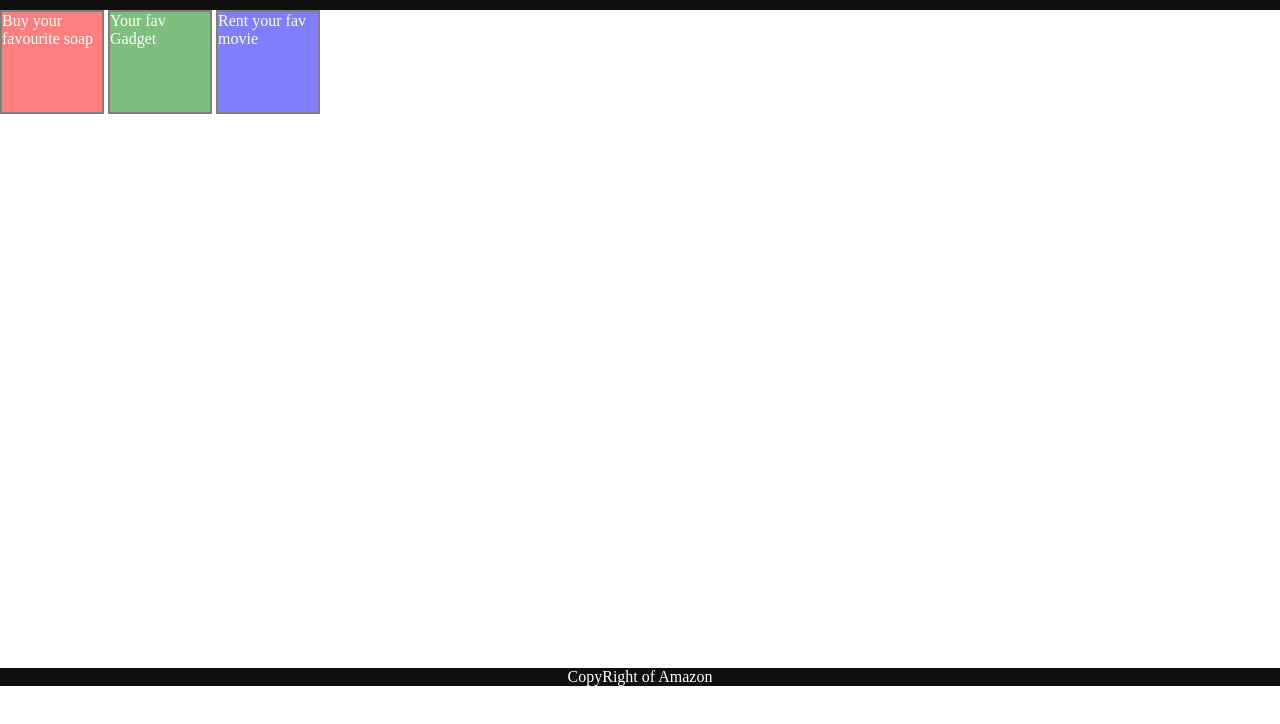
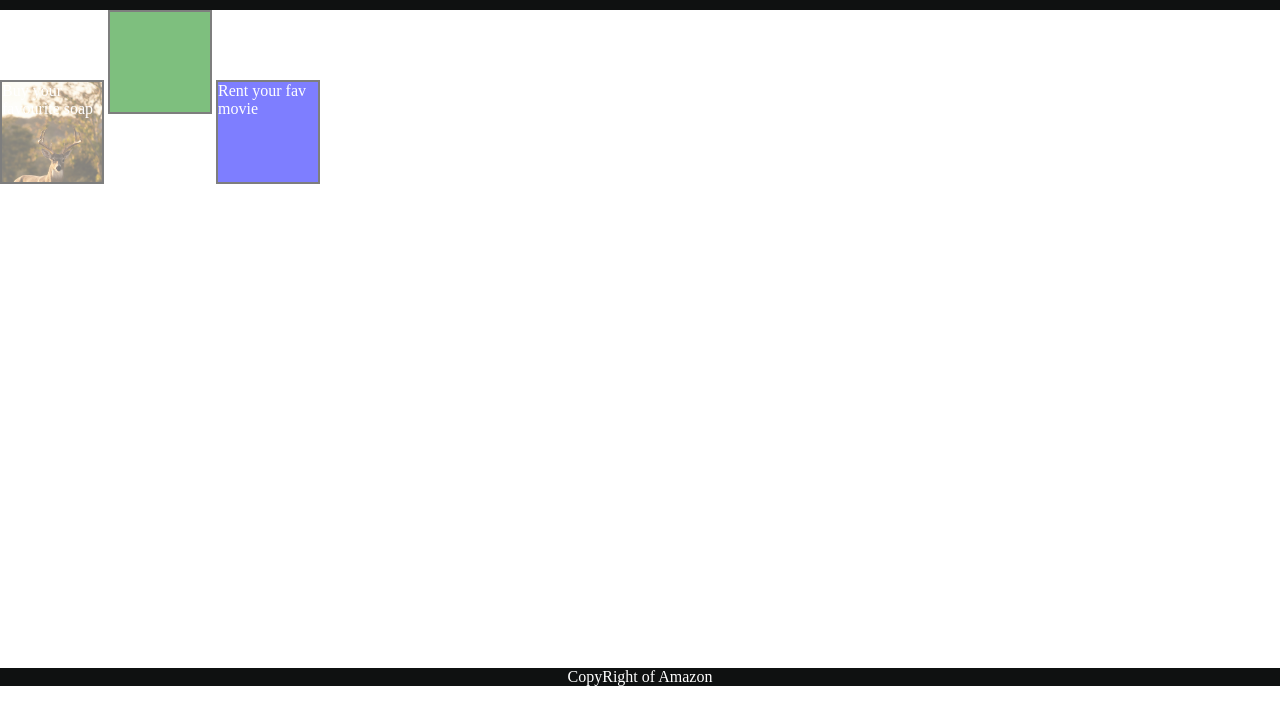
Before and after one commit to Nishaojha1/Css-learning, a plain HTML site: page index.html in a window 1280 px wide. Shown: the part 50-774 px from the top of the page. Drawn offline with Linux system fonts and the light colour scheme.

Commit message:
parctice10

```diff
--- a/index.html
+++ b/index.html
@@ -18,8 +18,8 @@
     </div>
 </header>
 <div id="content">
-    <div class="contentBox" style="background-color: red;">Buy your favourite soap</div>
-    <div class="contentBox" style="background-color: green;">Your fav Gadget</div>
+    <div id="box1" class="contentBox">Buy your favourite soap</div>
+    <div class="contentBox" style="background-color: green;"></div>
     <div class="contentBox" style="background-color: blue;">Rent your fav movie</div>
 </div>
 <footer>CopyRight of Amazon</footer>
--- a/style.css
+++ b/style.css
@@ -2,6 +2,7 @@
     padding: 0;
     margin: 0;
     color: #fff;
+
 }
 #navbar {
     height: 60px;
@@ -33,3 +34,7 @@
 #content {
     height: 658px;
 }
+#box1 {
+    background-image: url("deer.jpg");
+    background-size: cover;
+}
```
Also changed, not shown: deer.jpg (added).
